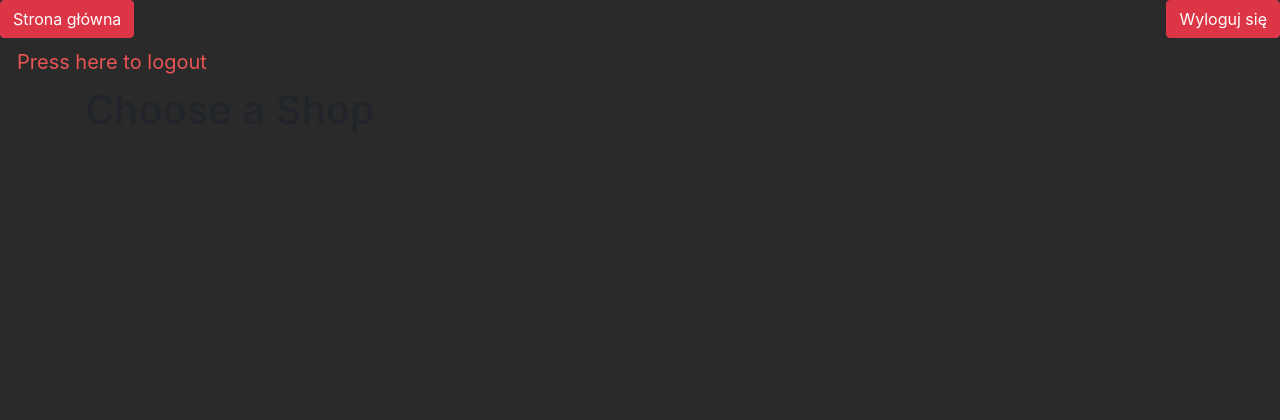
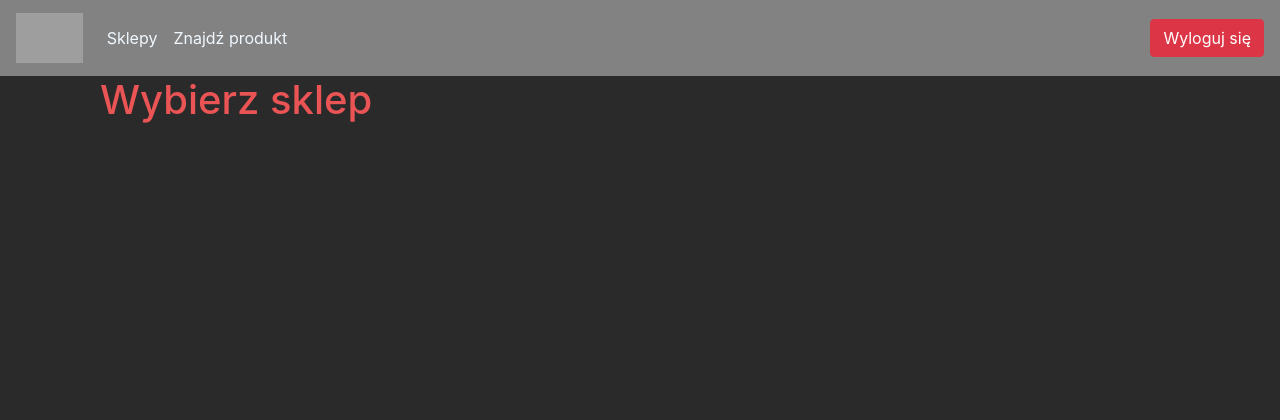
Before and after one commit to Nougat00/WineCellar, a Flask app: page /shops in a window 1280 px wide. Shown: the top 420 px of the page. Run offline with Flask 2, Linux system fonts and the light colour scheme; data that the repository does not hold is empty; some libraries are stand-ins or nearby versions; grey boxes are pictures that could not be loaded.

Commit message:
new navbar in all html files

```diff
--- a/app.py
+++ b/app.py
@@ -99,10 +99,10 @@ class RegisterForm(FlaskForm):
 
 class LoginForm(FlaskForm):
     username = StringField(validators=[
-        InputRequired(), Length(min=4, max=20)], render_kw={"placeholder": "Nazwa użytkownika"})
+        InputRequired(), Length(min=0, max=20)], render_kw={"placeholder": "Nazwa użytkownika"})
 
     password = PasswordField(validators=[
-        InputRequired(), Length(min=8, max=20)], render_kw={"placeholder": "Hasło"})
+        InputRequired(), Length(min=0, max=20)], render_kw={"placeholder": "Hasło"})
 
     submit = SubmitField('Zaloguj się')
 
--- a/templates/home.html
+++ b/templates/home.html
@@ -12,6 +12,8 @@
     width: 150px;
     }
 {% endblock %}
+{% block navbar %}
+{% endblock %}
 {% block content %}
     <div class="container mt-5">
         <h1 class="text-center">Witamy w</h1>
--- a/templates/main.html
+++ b/templates/main.html
@@ -12,13 +12,17 @@
         {% endblock %}
 
         .navbar {
-            background-color: #474749;
+            background-color: #828282;
         }
 
-        .navbar a {
-            color: #EA5455;
+        #navbarNav a {
+            color: aliceblue;
         }
 
+        .custom-btn {
+            background-color: #EA5455;
+            font-weight: bold;
+        }
 
         body {
             background-color: #2A2A2B;
@@ -39,10 +43,13 @@
         }
     </style>
 </head>
+{% block scripts %}
+{% endblock %}
+
 <body>
 {% block navbar %}
-    <nav class="navbar navbar-expand-lg navbar-light bg-light">
-        <a class="navbar-brand" href="#">Logo</a>
+    <nav class="navbar navbar-expand-lg navbar-light">
+        <a class="navbar-brand" href="{{url_for('dashboard')}}"><img src="../static/img/W.png" height="50px"></a>
         <button class="navbar-toggler" type="button" data-toggle="collapse" data-target="#navbarNav"
                 aria-controls="navbarNav" aria-expanded="false" aria-label="Toggle navigation">
             <span class="navbar-toggler-icon"></span>
@@ -50,18 +57,15 @@
         <div class="collapse navbar-collapse" id="navbarNav">
             <ul class="navbar-nav">
                 <li class="nav-item">
-                    <a class="nav-link" href="#">Main Page</a>
+                    <a class="nav-link" href="{{url_for('shops')}}">Sklepy</a>
                 </li>
                 <li class="nav-item">
-                    <a class="nav-link" href="#">Shops</a>
-                </li>
-                <li class="nav-item">
-                    <a class="nav-link" href="#">Find Product</a>
+                    <a class="nav-link" href="#">Znajdź produkt</a>
                 </li>
             </ul>
         </div>
         <div class="navbar-nav">
-            <a class="nav-item nav-link" href="#" style="color: #EA5455">Log Out</a>
+             <a class="btn btn-danger" href="{{url_for('home')}}">Wyloguj się</a>
         </div>
     </nav>
 {% endblock %}
--- a/templates/shops.html
+++ b/templates/shops.html
@@ -1,33 +1,9 @@
-<!DOCTYPE html>
-<html>
-<head>
-    <meta name="viewport" content="width=device-width, initial-scale=1">
-    <meta charset="UTF-8">
-    <title>Shops</title>
-    <link rel="stylesheet" href="https://stackpath.bootstrapcdn.com/bootstrap/4.5.2/css/bootstrap.min.css"
-          integrity="sha384-JcKb8q3iqJ61gNV9KGb8thSsNjpSL0n8PARn9HuZOnIxN0hoP+VmmDGMN5t9UJ0Z" crossorigin="anonymous">
-    <style>
-        .custom-btn {
-    color: #EA5455;
-        }
-                body {
-            background-color: #2A2A2B;
-        }
-
-    </style>
-</head>
-<body>
-        <div class="d-flex justify-content-between">
-            <a class="btn btn-danger" href="{{url_for('dashboard')}}">Strona główna</a>
-            <a class="btn btn-danger" href="{{url_for('logout')}}">Wyloguj się</a>
-
-        </div>
-    <a class="btn btn-lg custom-btn" href="{{url_for('logout')}}">Press here to logout</a>
+{% extends "main.html" %}
+{% block content %}
 <div class="container">
-    <h1>Choose a Shop</h1>
+    <h1>Wybierz sklep</h1>
     {% for shop in shops %}
         <p><a class="btn btn-lg custom-btn" href="shops/{{ shop.kod_sklepu }}">{{ shop.nazwa }}</a></p>
     {% endfor %}
 </div>
-</body>
-</html>
+{% endblock %}
```
Also changed, not shown: templates/dashboard.html (+11 -22 lines), templates/location_map.html (deleted, +0 -26 lines), templates/map.html (+5 -12 lines).
